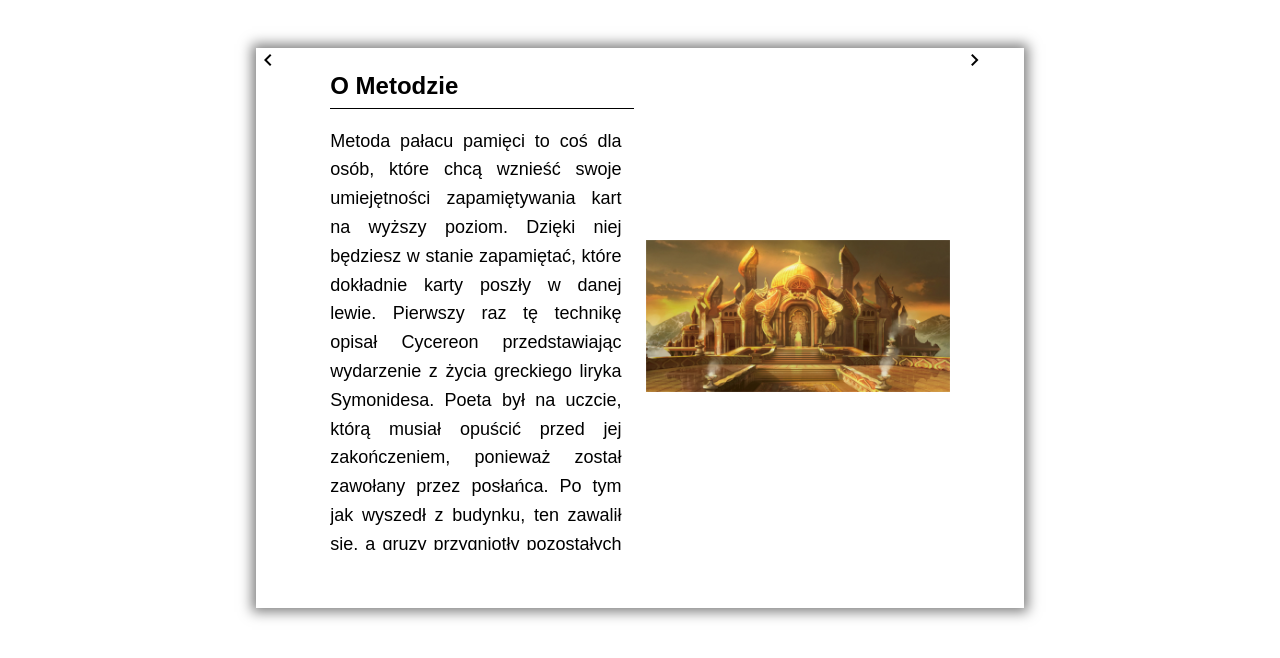
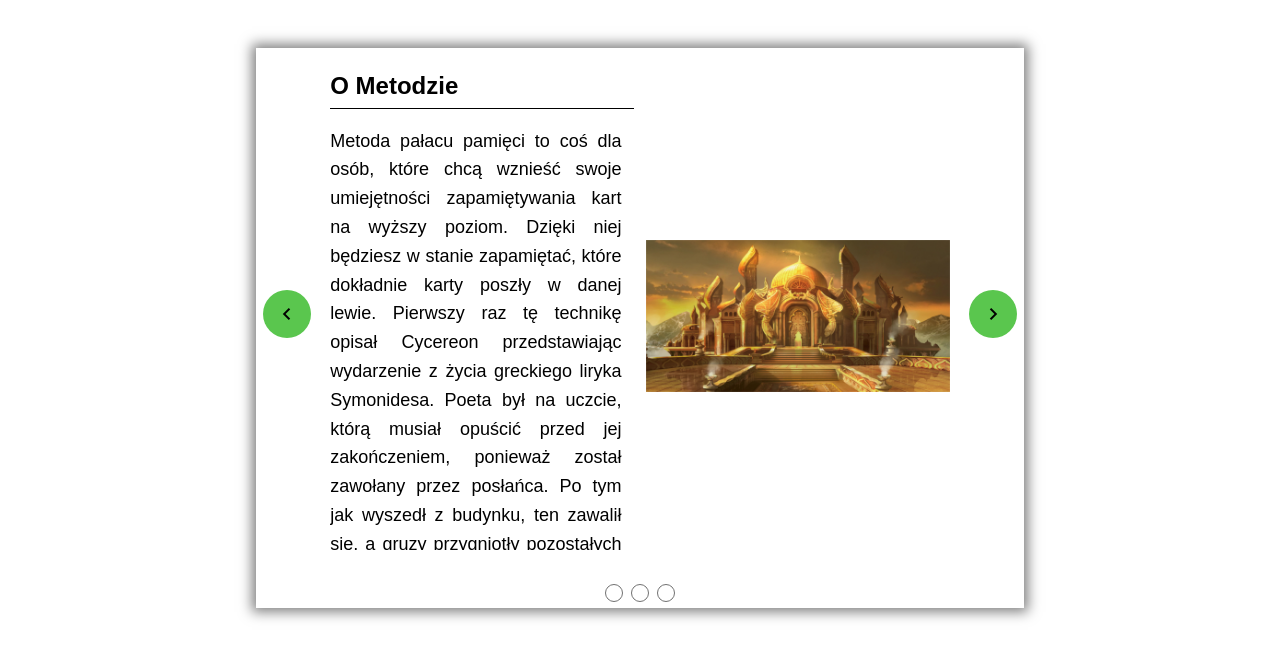
Before and after one commit to vecel/cards-memory, a plain HTML site: page index.html in a window 1280 px wide. Shown: the part 56-714 px from the top of the page. Drawn offline with Linux system fonts and the light colour scheme.

Commit message:
nav style, material icons

```diff
--- a/style.css
+++ b/style.css
@@ -63,13 +63,13 @@ nav {
     flex-wrap: nowrap;
 }
 
-nav > ul {
+ul {
     list-style-type: none;
     margin: 0;
     padding: 0;
 }
 
-li {
+nav li {
     float: left;
     height: 100%;
     display: flex;
@@ -81,13 +81,17 @@ li a {
     margin: 14px;
 }
 
-li:hover {
+nav li:hover {
     background-color: #FFF;
 }
 
 img {
     width: 100%;
     height: auto;
+}
+
+.material-icons {
+    user-select: none;
 }
 
 .container {
@@ -123,3 +127,33 @@ img {
 #memory_palaces, #memory_exercises {
     display: none;
 }
+
+.center_content {
+    display: flex;
+    justify-content: center;
+    align-items: center;
+}
+
+.bottom_card_nav {
+    grid-column-start: 1;
+    grid-column-end: 4;
+}
+
+.green_nav_button {
+    background-color: var(--primary-color);
+    width: 48px;
+    height: 48px;
+    border-radius: 50%;
+}
+
+.bottom_card_nav li {
+    float: left;
+    margin: 4px;
+    border: 1px solid #707070;
+    background-color: #ffffff;
+}
+
+.smaller {
+    width: 16px;
+    height: 16px;
+}
```
